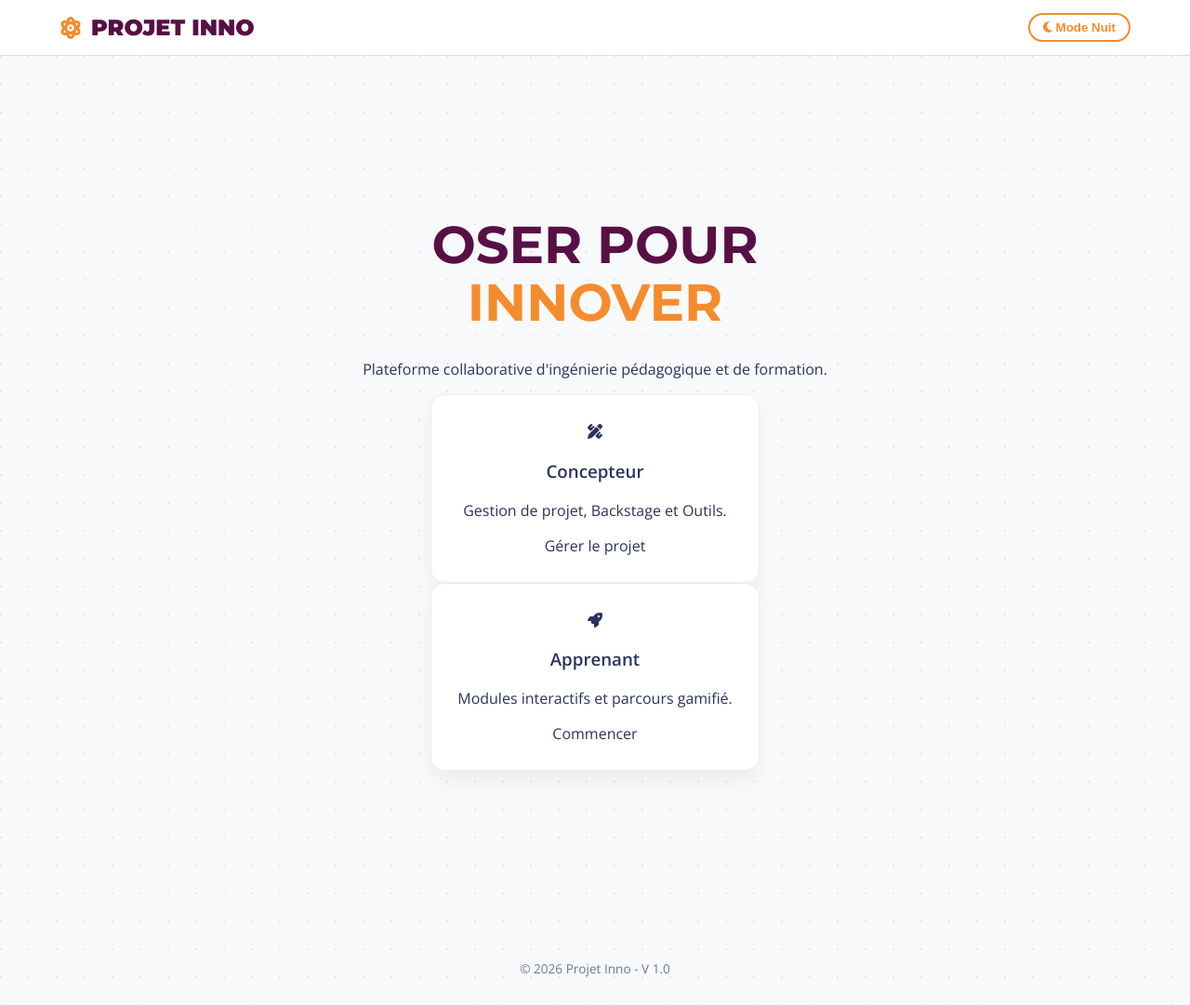
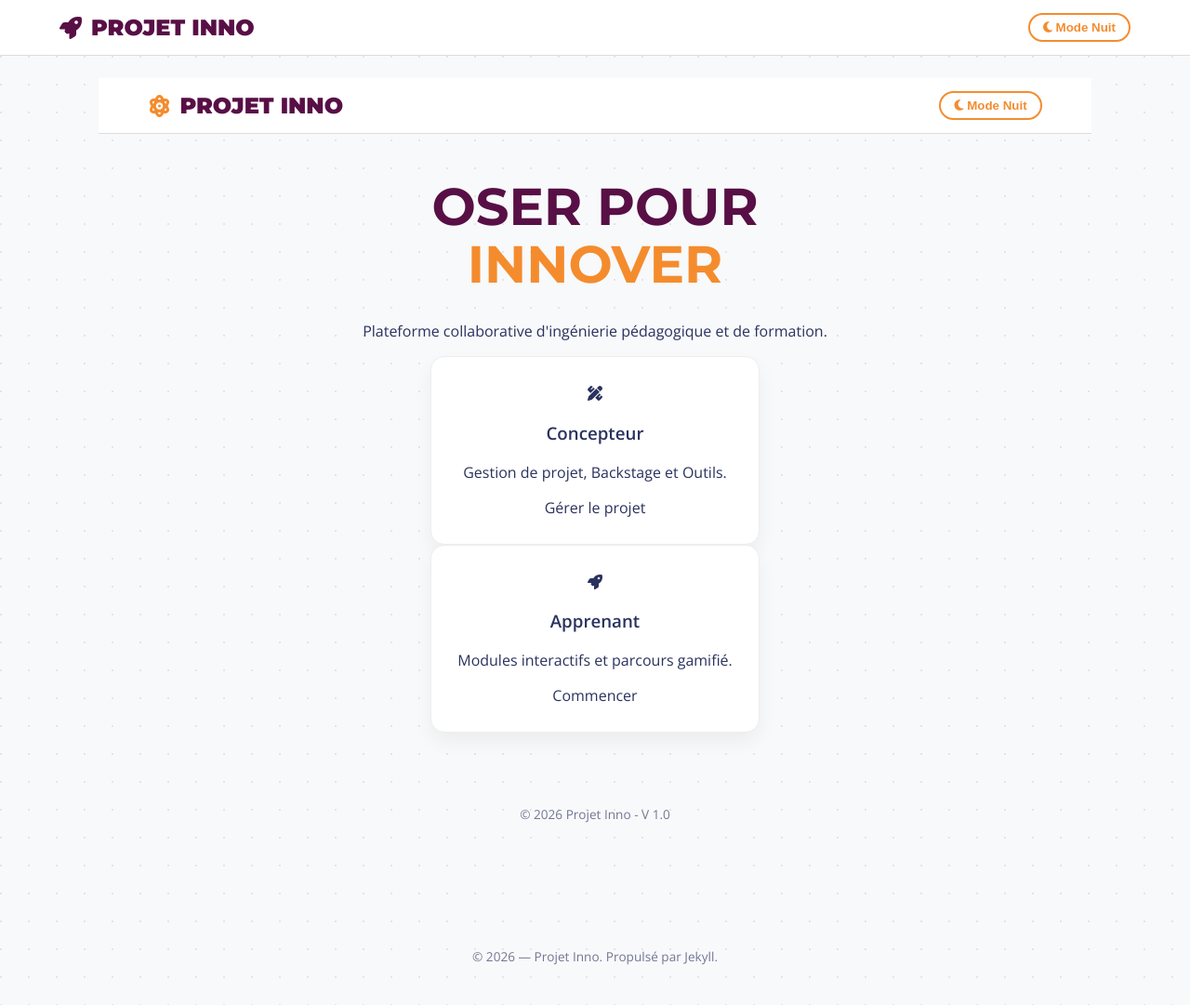
Before and after one commit to Tyrulfr/projet_inno_pui, a Jekyll site: the page built from index.md, in a window 1280 px wide and 1081 px high. Shown: the whole window at 93% size. Built offline with Jekyll 4.4.1, drawn with Linux system fonts in a browser that asks for light colours.

Commit message:
Enhance default layout with navigation and footer
Added navigation and footer sections to the layout.

```diff
--- a/_layouts/default.html
+++ b/_layouts/default.html
@@ -1,12 +1,10 @@
----
----
 <!doctype html>
 <html lang="fr">
 <head>
   <meta charset="utf-8" />
   <meta name="viewport" content="width=device-width, initial-scale=1.0" />
 
-  <title>{{ page.title | default: site.title }}</title>
+  <title>{{ page.title | default: site.title }} — Projet Inno</title>
 
   <!-- Fonts -->
   <link rel="preconnect" href="https://fonts.googleapis.com">
@@ -18,11 +16,26 @@
   <!-- Ton CSS -->
   <link rel="stylesheet" href="{{ '/assets/css/style.css' | relative_url }}">
 
-  <!-- JS theme (met le bouton en route + restaure le thème) -->
-  <script defer src="{{ '/assets/js/theme.js' | relative_url }}"></script>
+  <!-- JS theme -->
+  <script src="{{ '/assets/js/theme.js' | relative_url }}"></script>
 </head>
 
 <body class="{{ page.body_class | default: '' }}">
-  {{ content }}
+
+  <nav class="navbar">
+    <a href="{{ '/' | relative_url }}" class="logo">
+      <i class="fa-solid fa-rocket"></i> PROJET INNO
+    </a>
+    <button class="theme-btn" id="theme-toggle">MODE NUIT</button>
+  </nav>
+
+  <main class="{{ page.css_class | default: 'wrap' }}">
+    {{ content }}
+  </main>
+
+  <footer>
+    <p>© {{ "now" | date: "%Y" }} — Projet Inno. Propulsé par Jekyll.</p>
+  </footer>
+
 </body>
 </html>
```
